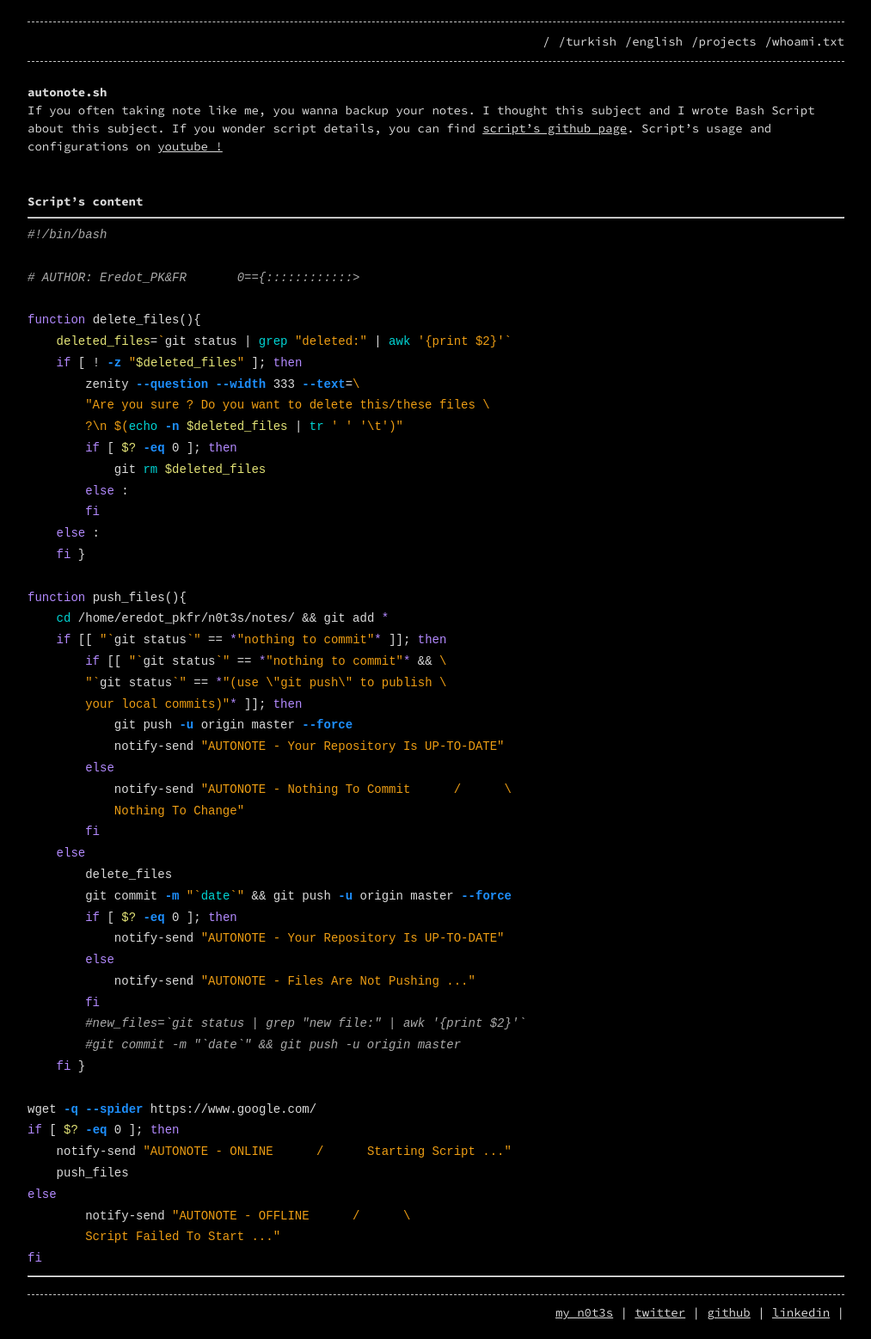
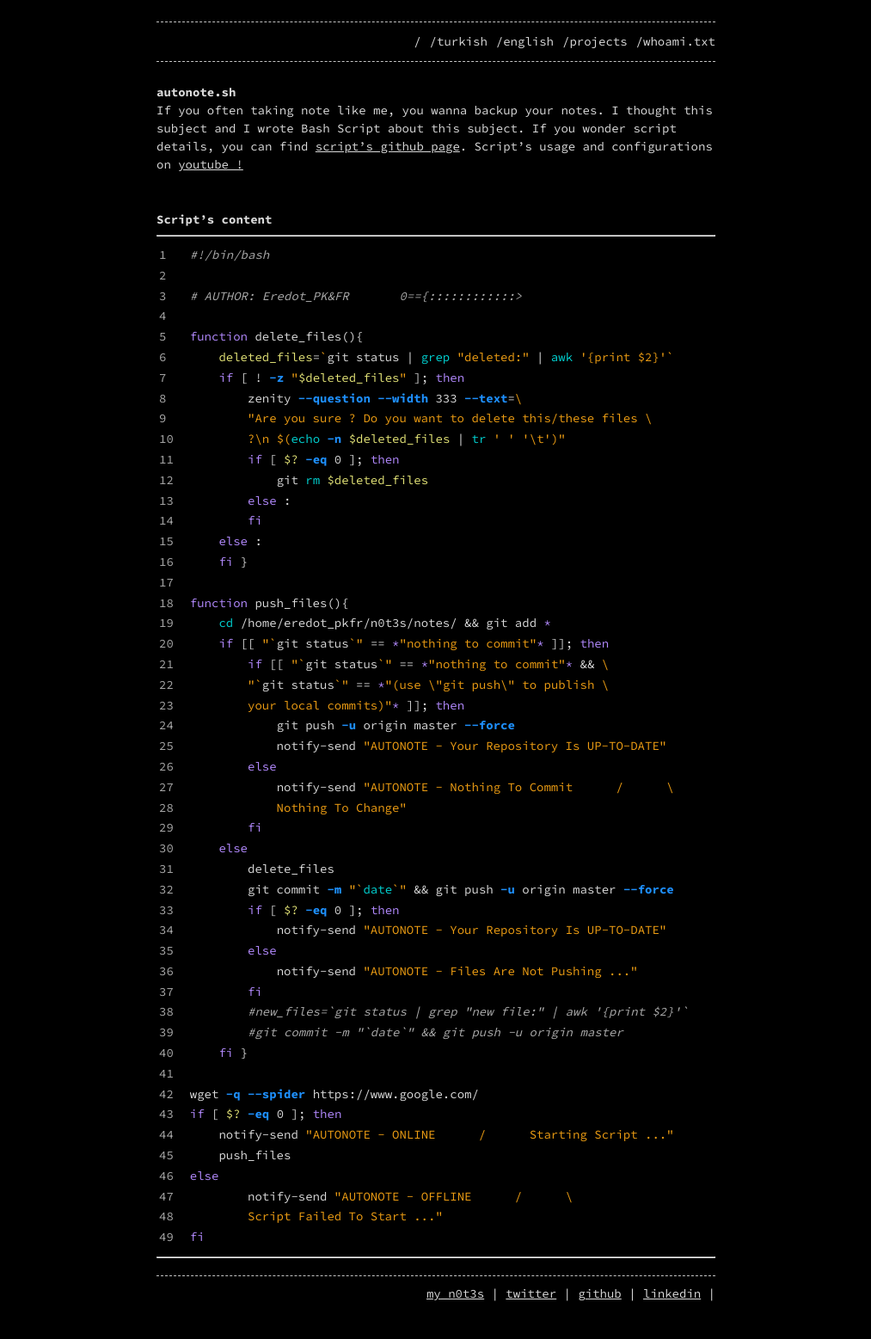
Before and after one commit to eredotpkfr/eredotpkfr.github.io, a Jekyll site: the page built from _posts/2019-05-13-autonote_english.markdown, in a window 1280 px wide. Shown: the whole page at 86% size, without its empty margins (133-1146 px from the left). Built offline with Jekyll 4.4.1, drawn with Linux system fonts in a browser that asks for light colours; after the commit the page ends 1535 px from its top, so only the background shows below that.

Commit message:
Pzt Şub  3 16:02:14 +03 2020

```diff
--- a/_posts/2019-05-13-autonote.markdown
+++ b/_posts/2019-05-13-autonote.markdown
@@ -49,6 +49,8 @@ function push_files(){
 	else
 	    notify-send "AUTONOTE - Files Are Not Pushing ..."
 	fi
+        #new_files=`git status | grep "new file:" | awk '{print $2}'`
+        #git commit -m "`date`" && git push -u origin master
     fi }
 
 wget -q --spider https://www.google.com/
--- a/_posts/2019-05-13-autonote_english.markdown
+++ b/_posts/2019-05-13-autonote_english.markdown
@@ -11,7 +11,7 @@ If you often taking note like me, you wanna backup your notes. I thought this su
 # Script's content
 <hr/>
 
-{% highlight bash %}
+{% highlight bash linenos %}
 #!/bin/bash
 
 # AUTHOR: Eredot_PK&FR       0=={::::::::::::>
--- a/_sass/base.scss
+++ b/_sass/base.scss
@@ -9,7 +9,7 @@ $base-font-size:       14px !default;
 $mobile-font-size:     14px !default;
 $base-line-height:     1.5 !default;
 $container-width:      100% !default;
-$container-max-width:  950px !default;
+$container-max-width:  650px !default;
 
 /**
  * Global
```
Also changed, not shown: 16 other files.
